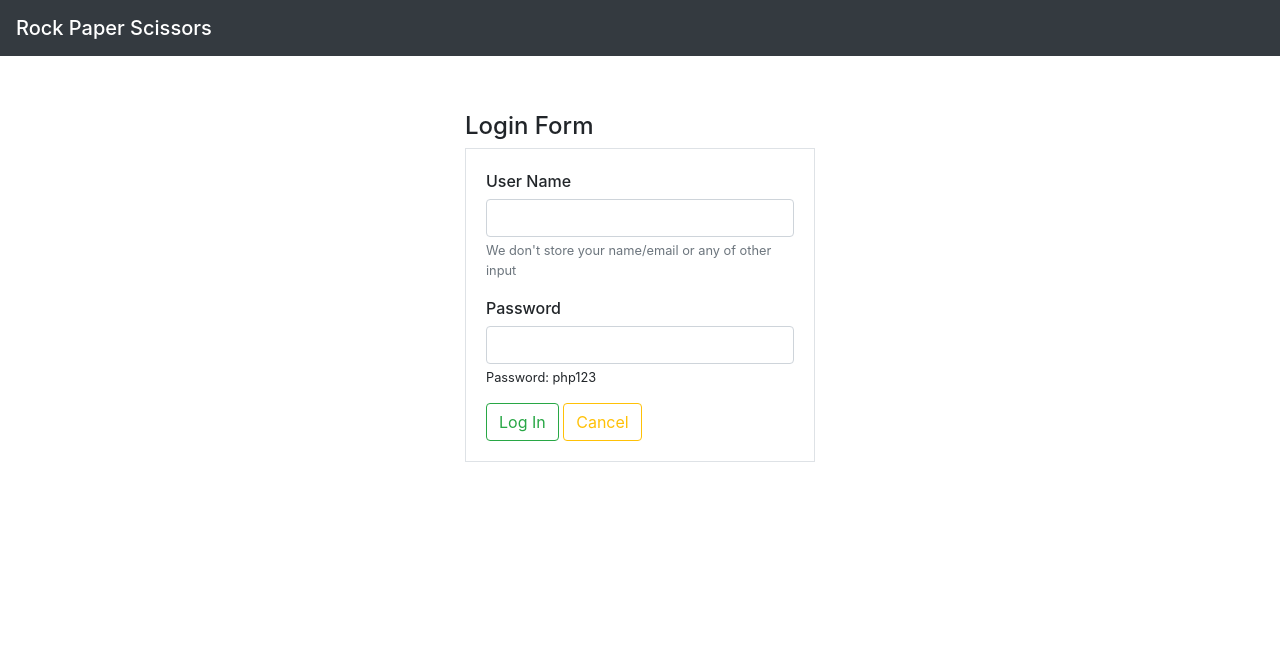
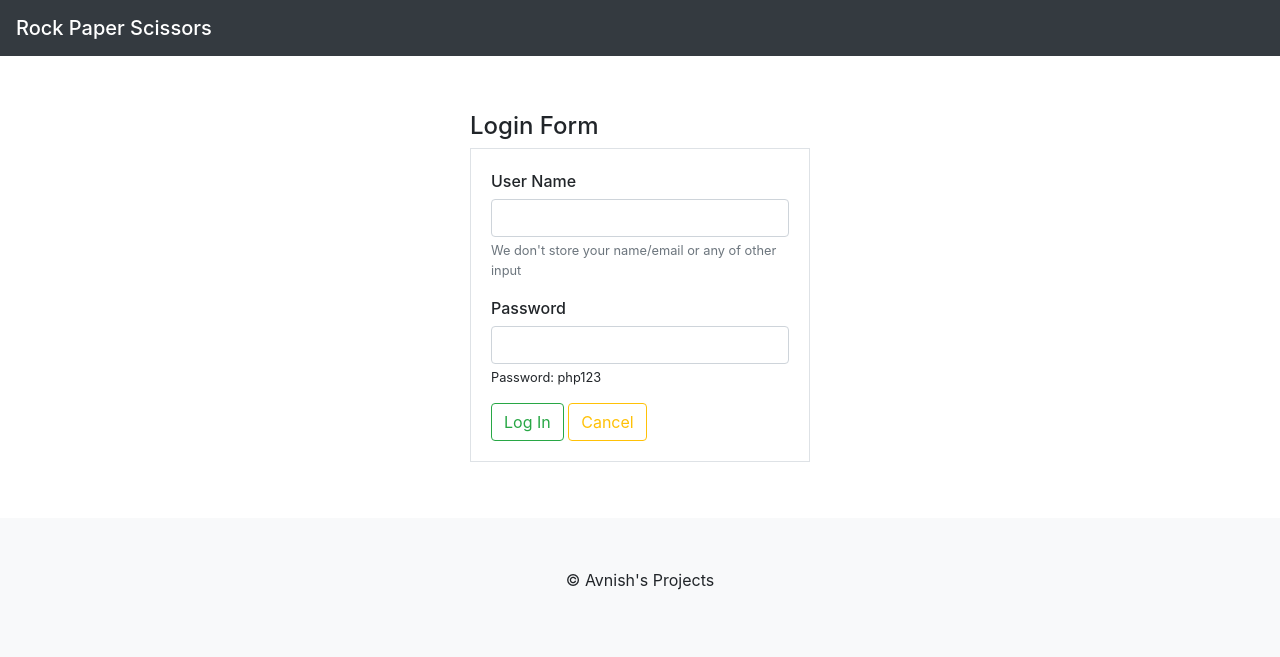
Before and after one commit to Avchhikara/rock_paper_scissors, a PHP site: page /login.php in a window 1280 px wide. Shown: the top 657 px of the page. Run offline with PHP 8.4, Linux system fonts and the light colour scheme.

Commit message:
adding footer

```diff
--- a/login.php
+++ b/login.php
@@ -23,7 +23,7 @@
 
 
 	<div class="container " >
-		<div class="row d-flex justify-content-center" style="margin-top:5%;">
+		<div class="row d-flex justify-content-center" style="margin:5% 0 5% 0 ;">
 			<div class="col-lg-4 col-sm-7 col-md-7 col-xs-6 " >
 				<h4>Login Form</h4>
 				<form method="post" class="border" style="padding:20px;">
@@ -60,6 +60,12 @@
 		</div>
 	</div>
 
+	<!-- Now, dealing with the footer -->
+	<div class="container-fluid navbar-dark bg-light footer-bottom" style="height: 140px;">
+		<footer style="padding-top: 50px;"><center>&copy; Avnish's Projects</center></footer>
+
+	</div>
+
 
 	<script src="https://code.jquery.com/jquery-3.3.1.slim.min.js" integrity="sha384-q8i/X+965DzO0rT7abK41JStQIAqVgRVzpbzo5smXKp4YfRvH+8abtTE1Pi6jizo" crossorigin="anonymous"></script>
 	<script src="https://cdnjs.cloudflare.com/ajax/libs/popper.js/1.14.3/umd/popper.min.js" integrity="sha384-ZMP7rVo3mIykV+2+9J3UJ46jBk0WLaUAdn689aCwoqbBJiSnjAK/l8WvCWPIPm49" crossorigin="anonymous"></script>
```
